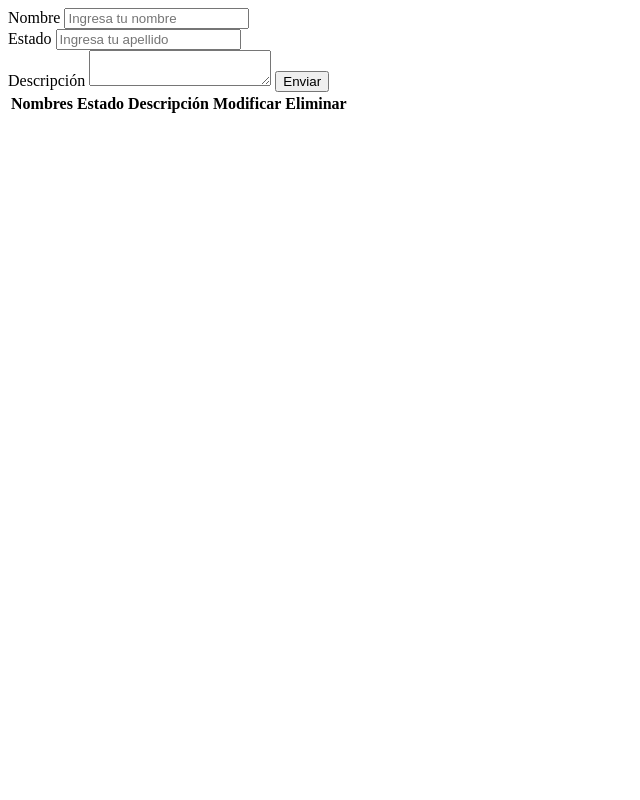
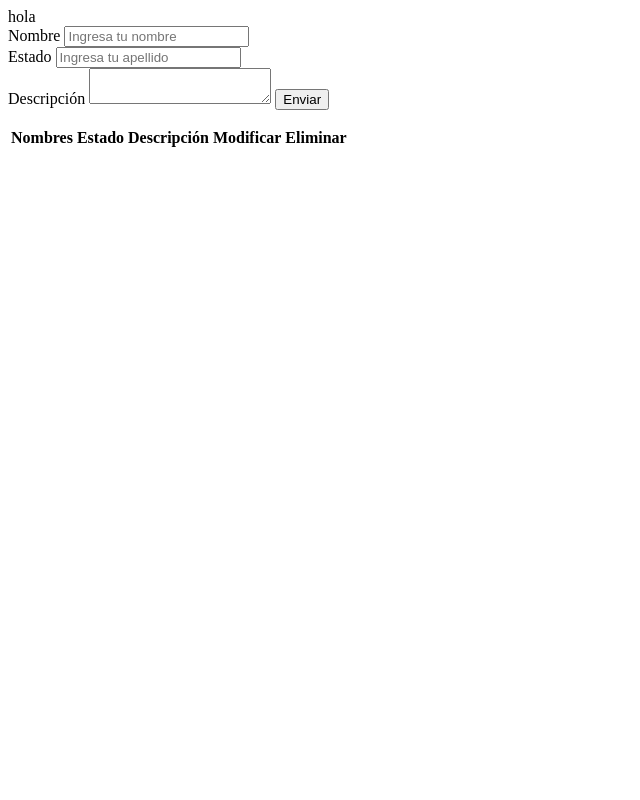
Before and after one commit to paulamorales08/Libreria_Vitual_Bictia, a PHP site: page /categorias/index.php in a window 1280 px wide. Shown: the whole page, without its empty margins (0-640 px from the left). Run offline with PHP 8.4, Linux system fonts and the light colour scheme; lists and menus that the app fills with data are empty.

Commit message:
prueba hola

```diff
--- a/categorias/index.php
+++ b/categorias/index.php
@@ -1,6 +1,6 @@
 <?php
 
-
+echo "hola";
 
 
 
```
